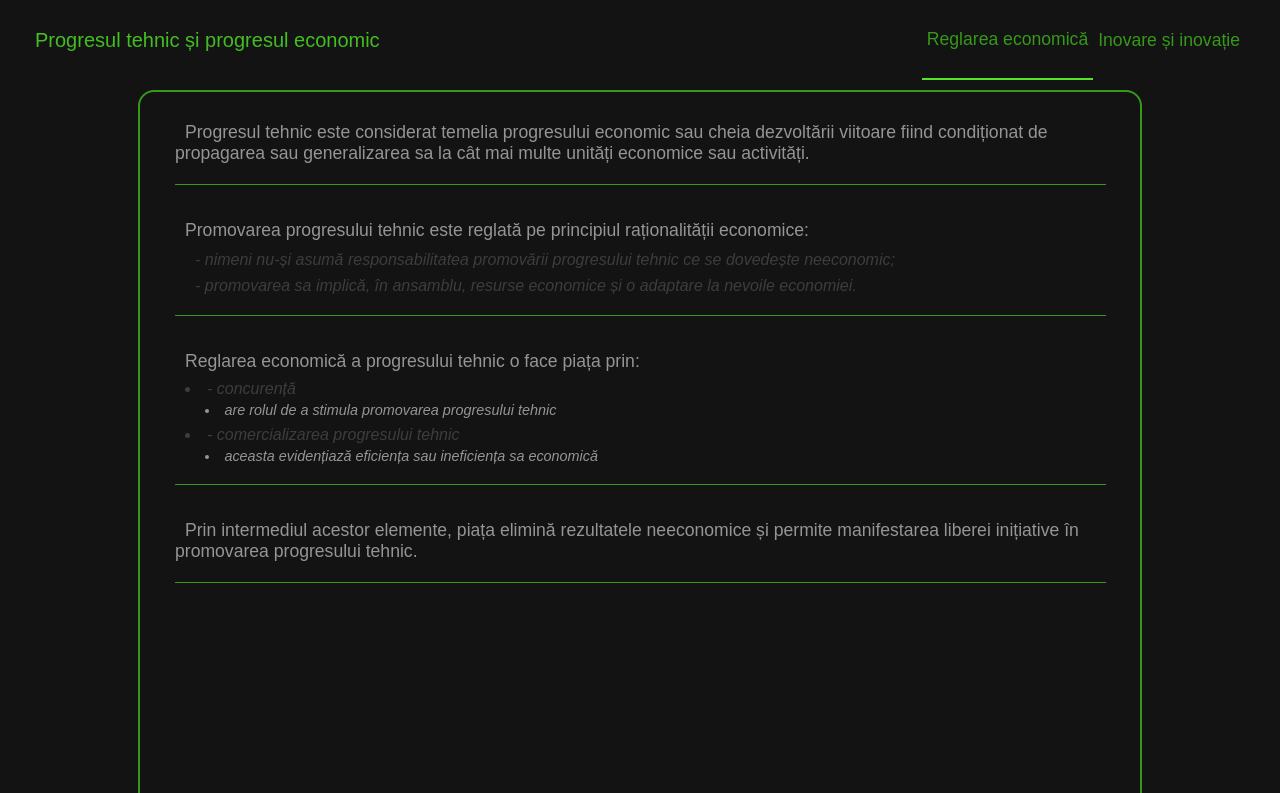
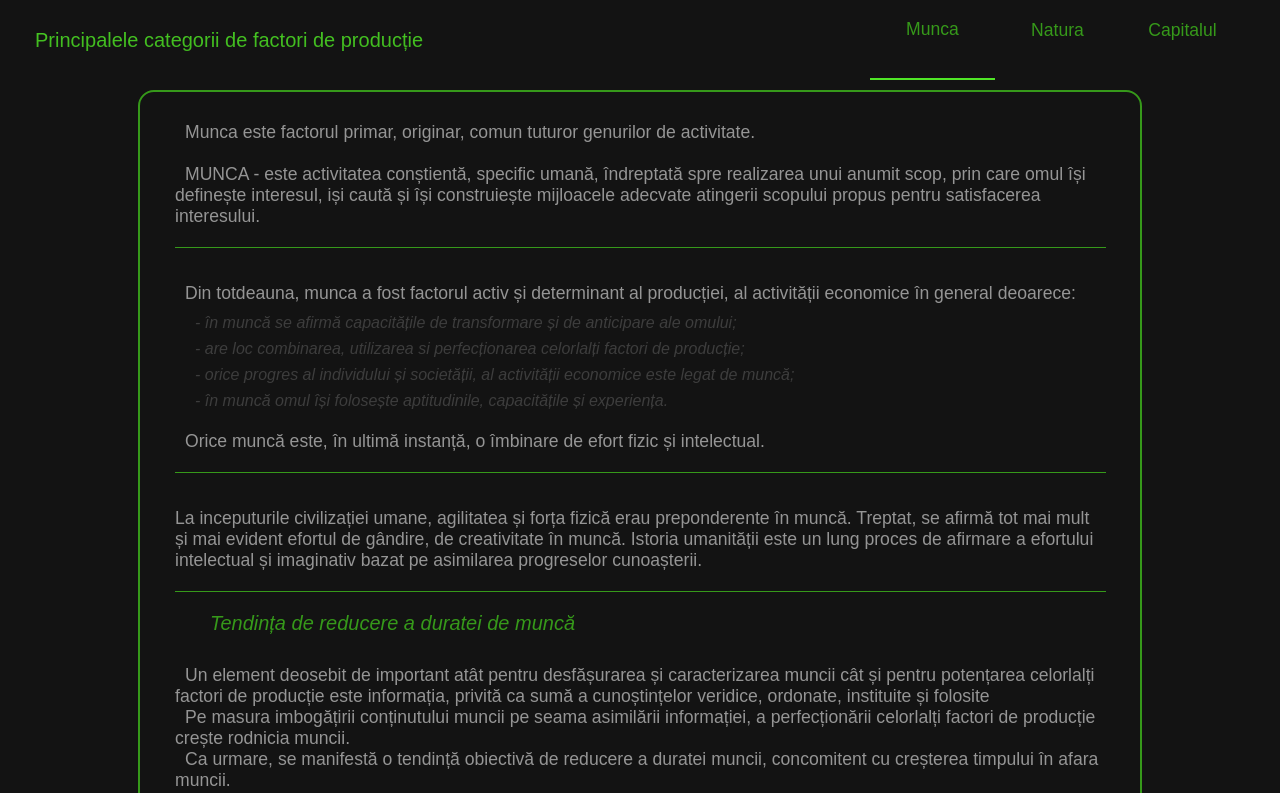
Before and after one commit to TheAncientOwl/progresul-fdp-react, a React (Create React App) app: page / in a window 1280 px wide. Shown: the top 793 px of the page. Built offline with nearby package versions, Linux system fonts and the light colour scheme.

Commit message:
design tweaks.

```diff
--- a/src/App.js
+++ b/src/App.js
@@ -9,7 +9,7 @@ import { ContentContainer } from './components/content/ContentElements';
 import SectionsConfig from './components/sections/SectionsConfig';
 
 export default function App() {
-  const [currentSection] = useState(SectionsConfig[2]);
+  const [currentSection] = useState(SectionsConfig[0]);
 
   return (
     <>
--- a/src/components/navbar/NavbarElements.js
+++ b/src/components/navbar/NavbarElements.js
@@ -107,7 +107,7 @@ export const NavMenu = styled.ul`
     display: grid;
     grid-template-columns: auto;
 
-    height: 60vh;
+    height: 40vh;
     width: 100%;
 
     background: ${props => props.theme.nav.background};
@@ -123,11 +123,12 @@ export const NavMenu = styled.ul`
 `;
 
 export const NavSection = styled(Link)`
+  width: 100%;
   display: flex;
   text-align: center;
   align-items: center;
   justify-content: center;
-  padding: 0 5px;
+  padding-bottom: 20px;
 
   min-width: 125px;
   max-width: 200px;
```
